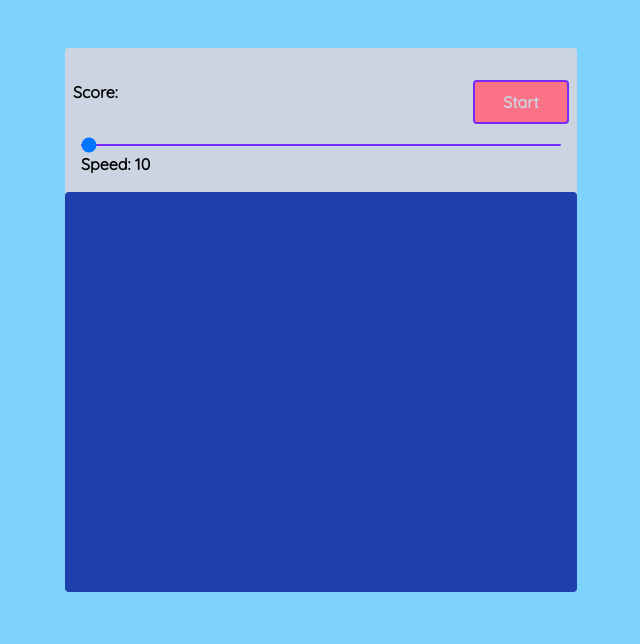
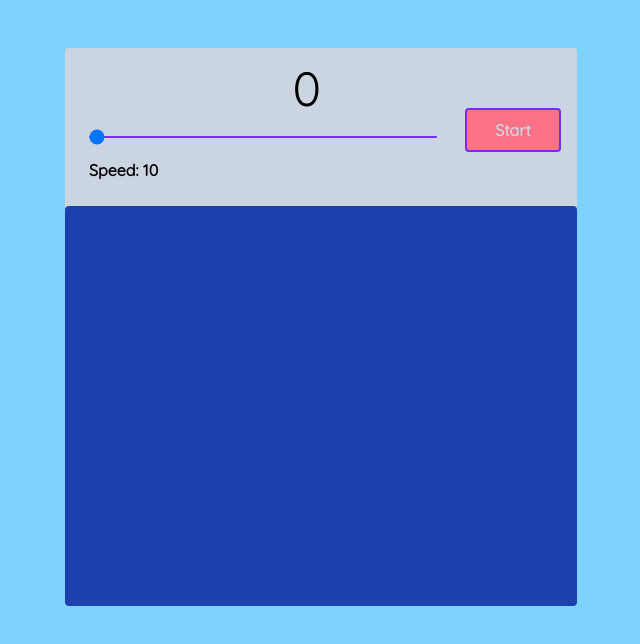
Before and after one commit to rae-shaw/newest_game, a website: page index.html in a window 1280 px wide. Shown: the whole page, without its empty margins (319-959 px from the left). Drawn offline with nearby package versions, Linux system fonts and the light colour scheme; files that its build step writes are made by us from their sources.

Commit message:
add more styling

```diff
--- a/index.html
+++ b/index.html
@@ -10,20 +10,20 @@
 </head>
 <body class="mt-12 bg-sky-300">
   <main class="mx-auto bg-slate-300 rounded max-w-lg font-sans font-extrabold">
-    <section class="rounded flex-row bg-slate-300 p-2">
+    <section class="rounded flex-row bg-slate-300 p-4">
       <div class="mb-4">
         <span class="mb-1 p-2">
           <div class="relative">
-          <p class="absolute left-">
-            Score: <span id="score"></span>
-          <p>
+            <p class="absolute right-60 -bottom-6 text-5xl font-thin">
+              <span id="score">0</span>
+            </p>
           </div>
           <div class="relative">
             <button
             id="btn"
             class="
             absolute
-            top-0
+            top-5
             right-0
             w-24 fontblack
             hover:bg-slate-300
@@ -41,9 +41,9 @@
           </div>
         </span>
       </div>
-      <div class="relative p-2">
-        <input id="game-slider" class="rounded-lg appearance-none bg-special-purple h-0.5 w-full" type="range" min="10" max="100" value="10" />
-        <span id="speed">Speed: 10</span>
+      <div class="flex flex-col p-2">
+        <input id="game-slider" name="game-slider" class="mb-5 rounded-lg appearance-none bg-special-purple h-0.5 w-3/4" type="range" min="10" max="100" value="10" />
+        <label id="speed" for="game-slider">Speed: 10</label>
       </div>
     </section>
     <section id="game" class="relative bg-blue-800 rounded p-2 mb-1 min-h-[50vh] w-full overflow-hidden">
```
Also changed, not shown: dist/output.css.
